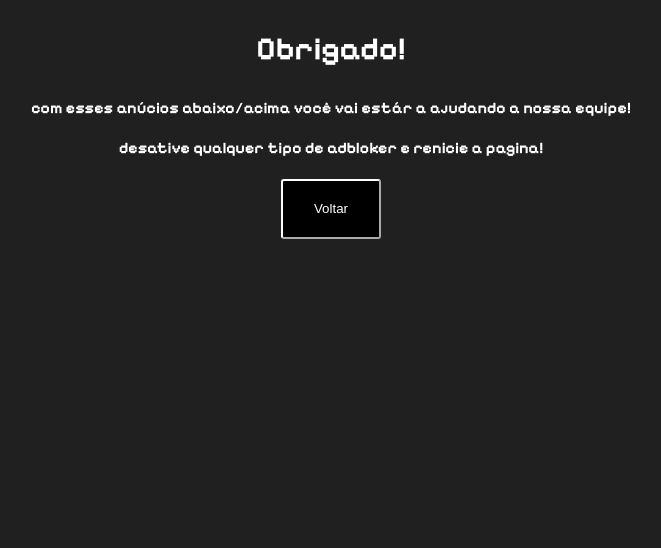
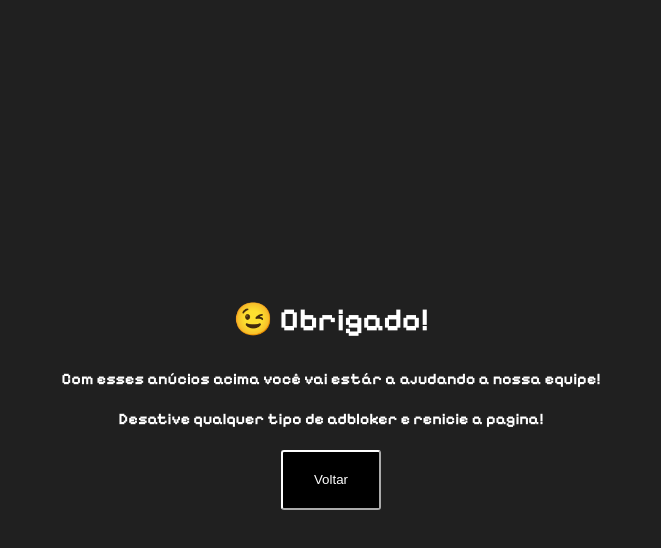
Before and after one commit to macieal/InfinityStudios, a plain HTML site: page doar/index.html in a window 1280 px wide. Shown: the whole page, without its empty margins (309-970 px from the left). Drawn offline with Linux system fonts and the light colour scheme.

Commit message:
~ - 🎨 NEW UPDATE 🎭 - ~

```diff
--- a/doar/index.html
+++ b/doar/index.html
@@ -12,12 +12,12 @@
 </head>
 <body>
     <center>
-        <span>
-            <h1 id="obg">Obrigado!</h1>
-            <h4>com esses anúcios abaixo/acima você vai estár a ajudando a nossa equipe!</h4>
-            <h4>desative qualquer tipo de adbloker e renicie a pagina!</h4>
+        <div class="doação">
+            <h1 id="obg">😉 Obrigado!</h1>
+            <h4>Com esses anúcios acima você vai estár a ajudando a nossa equipe!</h4>
+            <h4>Desative qualquer tipo de adbloker e renicie a pagina!</h4>
             <a href="https://infinitystudios.vercel.app"><button>Voltar</button></a>
-        </span>
+        </div>
     </center>
 </body>
 </html>
--- a/doar/style.css
+++ b/doar/style.css
@@ -27,3 +27,6 @@ button:hover{
     color: black;
     border-radius: 6px;
 }
+.doação{
+    margin-top: 300px;
+}
```
